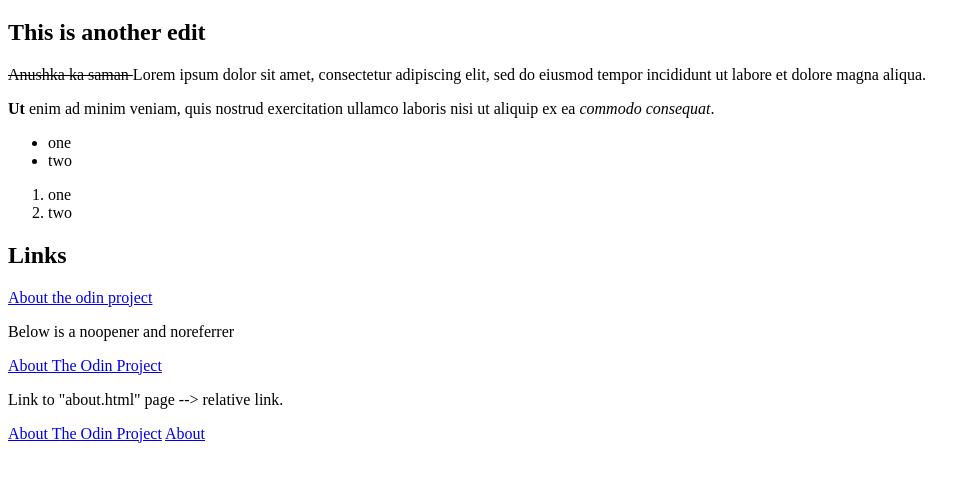
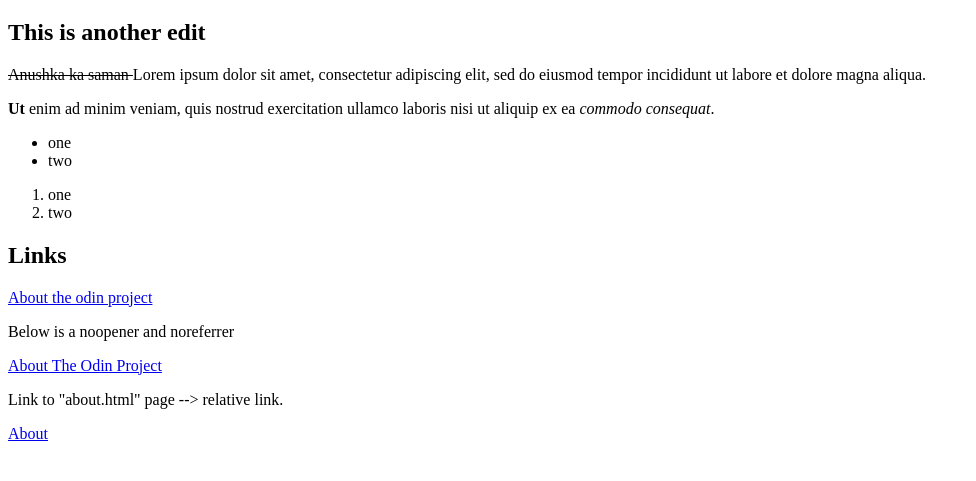
Before and after one commit to anushtup-nandy/firstwebpage, a plain HTML site: page index.html in a window 1280 px wide. Shown: the part 61-542 px from the top of the page, without its empty margins (0-976 px from the left). Drawn offline with Linux system fonts and the light colour scheme.

Commit message:
edit 8 relative links

```diff
--- a/index.html
+++ b/index.html
@@ -31,7 +31,6 @@
     <a href="https://www.theodinproject.com/about" target="_blank" rel="noopener noreferrer">About The Odin Project</a>
 
     <p>Link to "about.html" page --> relative link.</p>
-    <a href="https://www.theodinproject.com/about">About The Odin Project</a>
     <a href="about.html">About</a>
   </body>
 
```
